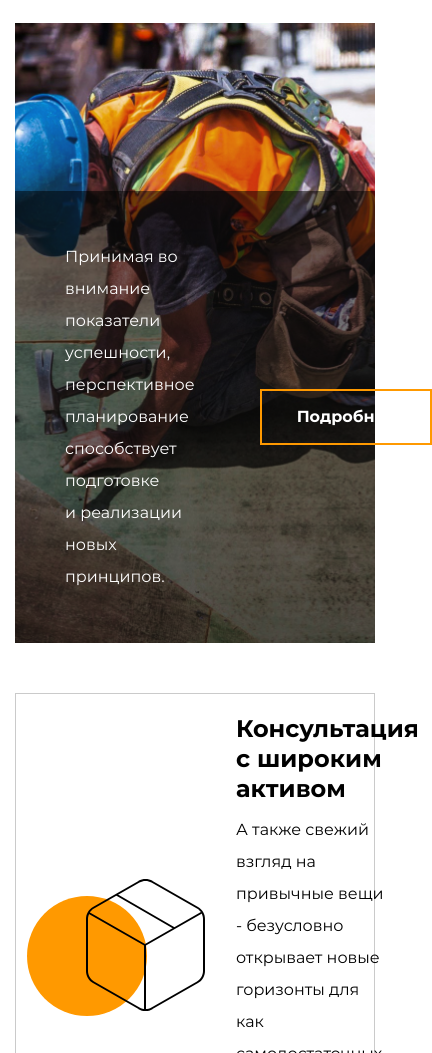
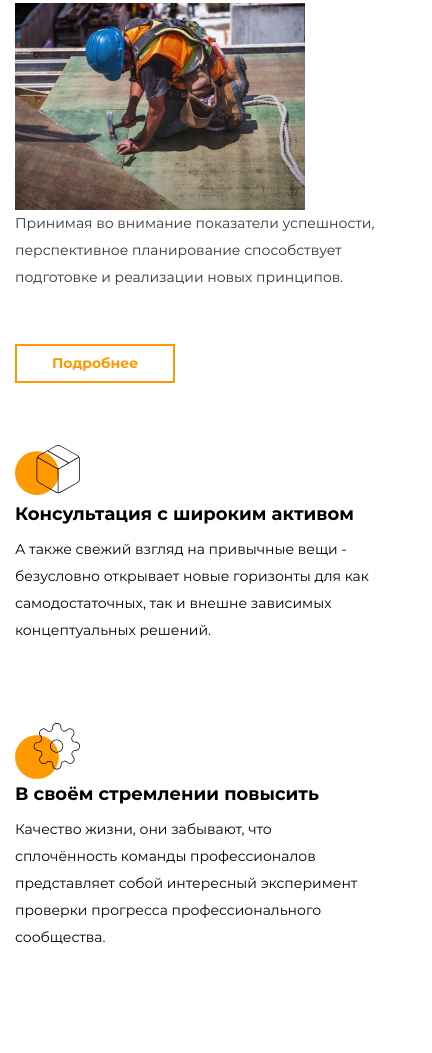
Before and after one commit to alexkzr/frontendPro-skillbox, a plain HTML site: page index.html in a window 390 px wide. Shown: the part 947-2000 px from the top of the page, 432 px wide, since content can reach past the window. Drawn offline with Linux system fonts and the light colour scheme.

Commit message:
header, main and about in all dimensions near PP

```diff
--- a/css/media.css
+++ b/css/media.css
@@ -59,7 +59,7 @@
 		min-height: 295px;
 	}
 	.about-banner_image {
-		min-height: 620px;
+		min-height: 640px;
 		margin-bottom: 50px;
 		margin-right: 0;
 	}
@@ -69,8 +69,13 @@
 }
 @media (max-width: 1200px) {
 	.main .container,
-	.header .container {
+	.header .container,
+	.container {
 		padding: 0 50px;
+	}
+	main,
+	section {
+		margin-bottom: 70px;
 	}
 	.nav-list_item:not(:last-child) {
 		margin-right: 35px;
@@ -79,6 +84,13 @@
 @media (max-width: 1024px) {
 	.nav-list_item:not(:last-child) {
 		display: none;
+	}
+	.nav-list_item {
+		padding-bottom: 0;
+	}
+	.header_logo {
+		width: 145px;
+		height: 45px;
 	}
 	.header-burger {
 		cursor: pointer;
@@ -91,35 +103,89 @@
 		display: flex;
 		justify-content: space-between;
 	}
+	.main-title {
+		line-height: 80px;
+		font-size: 61px;
+		margin-bottom: 0;
+	}
 	.main-banner {
-		padding: 100px 0 110px 80px;
+		padding: 150px 0 110px 40px;
 	}
 	.main-subtitile {
-		margin-bottom: 115px;
+		margin-bottom: 100px;
+	}
+	.general-title {
+		margin-bottom: 27px;
+	}
+	.about-text {
+		line-height: 32px;
+		margin-bottom: 60px;
+	}
+	.about-banner_descr {
+		line-height: 30px;
+	}
+	.item {
+		padding: 65px 25px 10px 352px;
+		justify-content: flex-start;
+	}
+	.item1 {
+		background-position: 15% 48%;
+	}
+	.item2 {
+		background-position: 15% 50%;
 	}
 }
 
 @media (max-width: 768px) {
-	.container {
-		padding: 0 50px;
-	}
 	.main .container,
 	.header .container {
 		padding: 0;
+	}
+
+	.container {
+		padding: 0 50px;
 	}
 
 	.header {
 		padding: 0 50px;
 		height: 70px;
 	}
+	.main-banner {
+		padding: 190px 0 110px 50px;
+	}
+	.main-title {
+		line-height: 75px;
+	}
+	.main-subtitile {
+		font-size: 20px;
+		margin-bottom: 106px;
+	}
+	.main-button {
+		max-width: 287px;
+	}
+	.about-banner_text {
+		padding: 30px;
+		height: 173px;
+	}
+
+	.dn {
+		display: none;
+	}
+	.about-banner_descr {
+		line-height: 30px;
+		margin-right: 0;
+	}
 	.item1 {
-		background-position: 6% 48%;
+		background-position: 6% 47%;
 	}
 	.item2 {
-		background-position: 6% 38%;
+		background-position: 6% 56%;
+		padding-top: 40px;
 	}
 	.item {
-		padding: 20px 20px 20px 220px;
+		padding: 30px 20px 20px 180px;
+		background-size: 120px;
+		min-height: 235px;
 	}
 }
 @media (max-width: 567px) {
@@ -131,6 +197,48 @@
 	.main-banner {
 		padding-left: 50px;
 		padding-right: 50px;
+	}
+	.about-banner_image {
+		min-height: auto;
+	}
+	.about-banner_img {
+		position: static;
+		max-width: 290px;
+	}
+	.about-banner_text {
+		display: flex;
+		flex-direction: column;
+		padding: 0;
+		line-height: 25px;
+		background: transparent;
+		color: var(--main-font-color);
+		font-size: 14px;
+	}
+	.about-banner_descr {
+		margin-right: 0;
+	}
+	.dn {
+		display: none;
+	}
+	.about-banner-link {
+		color: var(--main-color);
+		align-self: flex-start;
+	}
+	.item {
+		background-size: 65px;
+		padding: 20px 0 0 0;
+		background-position: 0% 5%;
+		border: none;
+		margin-bottom: 0;
+		min-height: 290px;
+	}
+	.about-banner_title {
+		font-size: 18px;
+		line-height: 23px;
+	}
+	.about-banner_descr {
+		font-size: 14px;
+		line-height: 27px;
 	}
 }
 
@@ -189,5 +297,19 @@
 	.about-text {
 		line-height: 28px;
 		font-size: 14px;
+		margin-bottom: 10px;
+	}
+	.about-banner_descr {
+		margin-bottom: 18px;
+	}
+	.about-banner-link {
+		padding: 5px 35px;
+	}
+	.item {
+		padding-top: 70px;
+	}
+	.item2 {
+		padding-top: 60px;
+		background-position: 0 0;
 	}
 }
--- a/css/style.css
+++ b/css/style.css
@@ -166,13 +166,19 @@ section {
 	display: flex;
 }
 .about-banner_image {
+	position: relative;
+	margin-right: 30px;
 	display: flex;
 	flex-direction: column;
 	justify-content: flex-end;
-	background: url("../img/section1-main.jpg") no-repeat center;
-	background-size: cover;
-	margin-right: 30px;
 	flex: 1 1 50%;
+}
+.about-banner_img {
+	position: absolute;
+	width: 100%;
+	height: 100%;
+	object-fit: cover;
+	z-index: -1;
 }
 .about-banner_text {
 	display: flex;
--- a/index.html
+++ b/index.html
@@ -105,11 +105,16 @@
 
 				<div class="about-banner">
 					<div class="about-banner_image">
+						<img
+							src="img/section1-main.jpg"
+							alt="рабочий"
+							class="about-banner_img"
+						/>
 						<div class="about-banner_text">
 							<p class="about-banner_descr">
-								Принимая во внимание показатели успешности, <br />перспективное
-								планирование способствует подготовке <br />и реализации новых
-								принципов.
+								Принимая во внимание показатели успешности,
+								<br class="dn" />перспективное планирование способствует
+								подготовке <br class="dn" />и реализации новых принципов.
 							</p>
 							<a href="#" class="about-banner-link">Подробнее</a>
 						</div>
```
